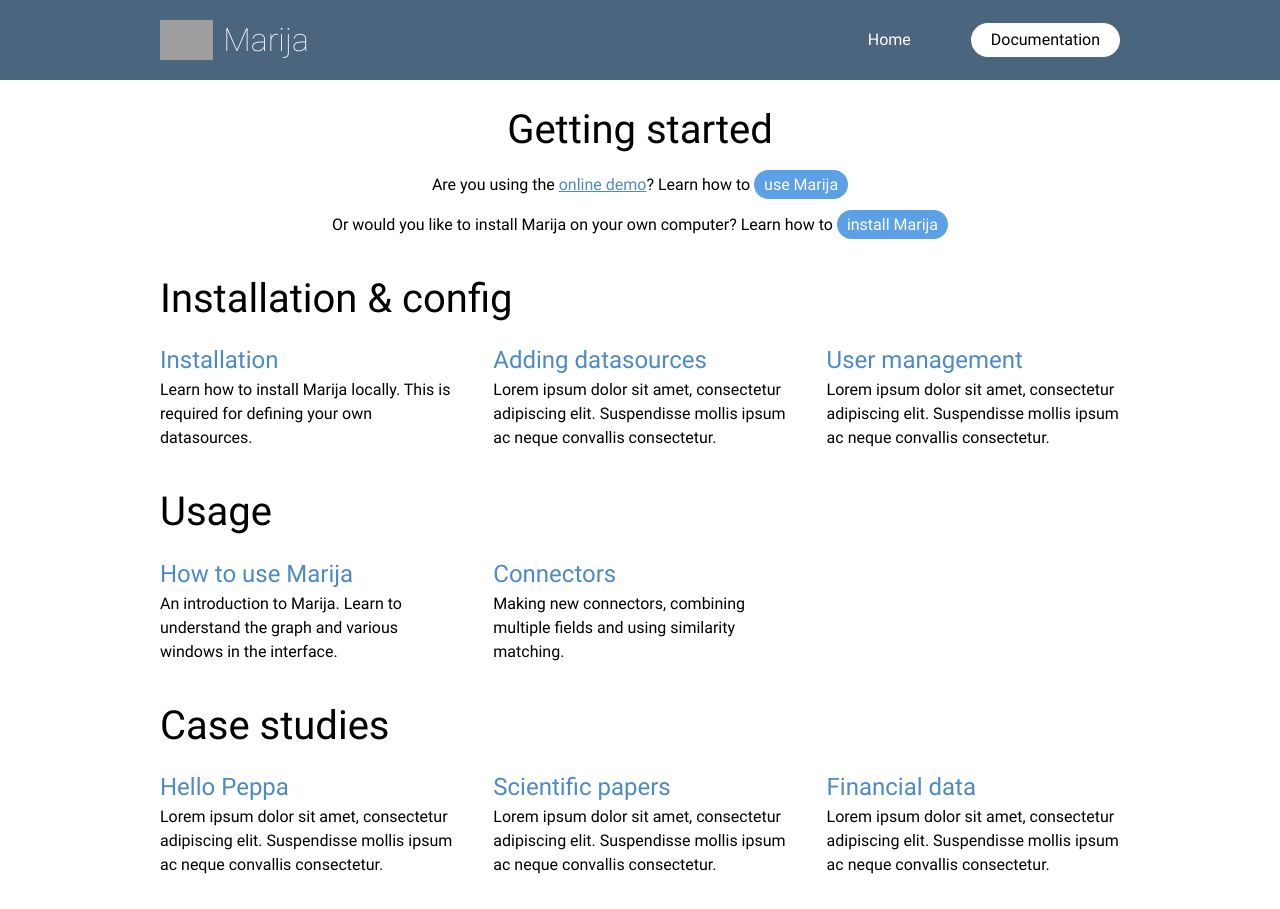
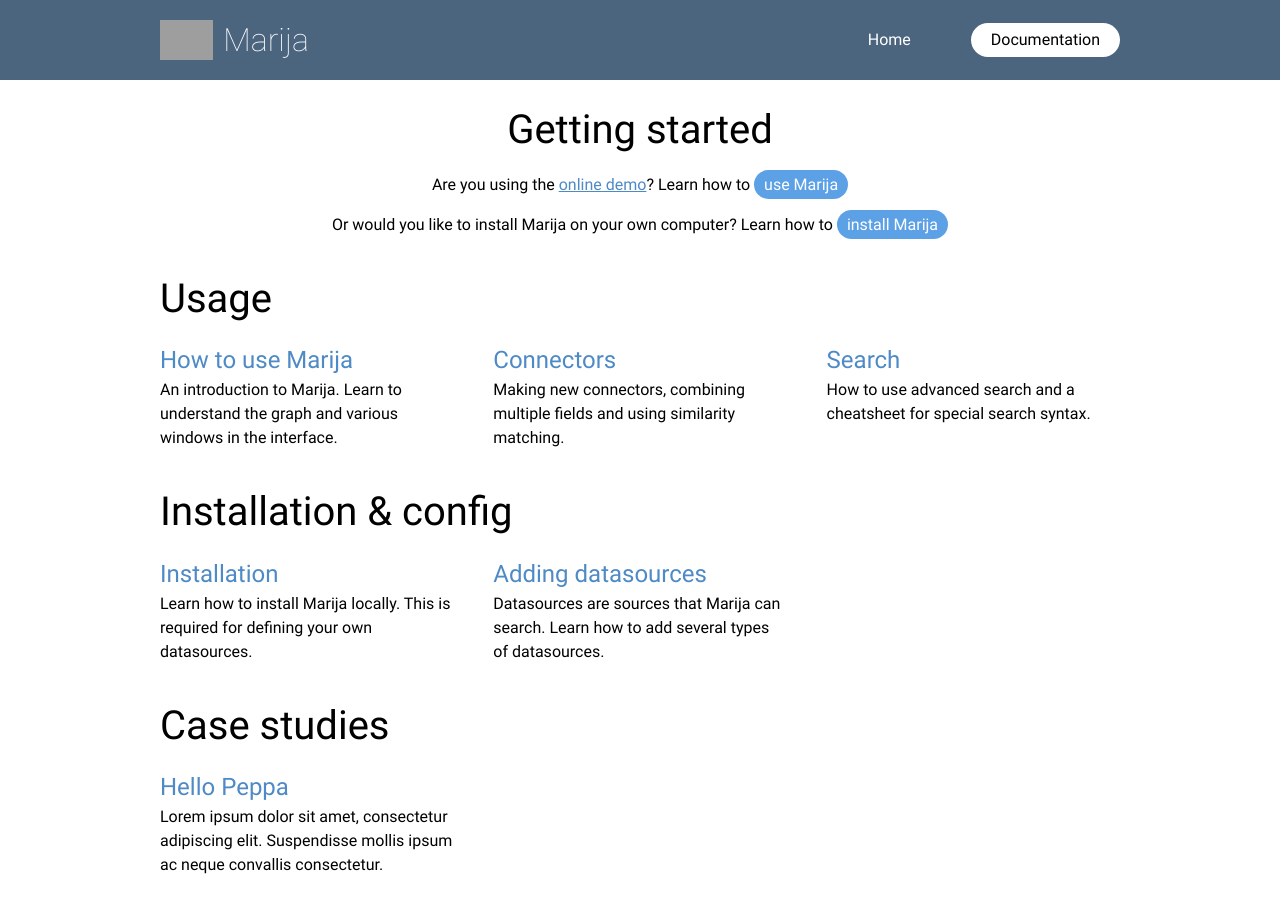
Before and after one commit to marijaio/marija-docs, a Jekyll site: the page built from index.html, in a window 1280 px wide. Built offline with Jekyll 4.4.1, drawn with Linux system fonts in a browser that asks for light colours; grey boxes are pictures that could not be loaded.

Commit message:
fix broken links

```diff
--- a/_data/articles.yml
+++ b/_data/articles.yml
@@ -1,3 +1,14 @@
+- title: Usage
+  articles:
+  - title: How to use Marija
+    link: /how-to-use-marija.html
+    description: An introduction to Marija. Learn to understand the graph and various windows in the interface.
+  - title: Connectors
+    link: /connectors.html
+    description: Making new connectors, combining multiple fields and using similarity matching.
+  - title: Search
+    link: /search.html
+    description: How to use advanced search and a cheatsheet for special search syntax.
 - title: Installation & config
   articles:
   - title: Installation
@@ -5,26 +16,9 @@
     description: Learn how to install Marija locally. This is required for defining your own datasources.
   - title: Adding datasources
     link: /adding-datasources.html
-    description: Lorem ipsum dolor sit amet, consectetur adipiscing elit. Suspendisse mollis ipsum ac neque convallis consectetur.
-  - title: User management
-    link: #
-    description: Lorem ipsum dolor sit amet, consectetur adipiscing elit. Suspendisse mollis ipsum ac neque convallis consectetur.
-- title: Usage
-  articles:
-  - title: How to use Marija
-    link: /how-to-use-marija.html
-    description: An introduction to Marija. Learn to understand the graph and various windows in the interface.
-  - title: Connectors
-    link: #
-    description: Making new connectors, combining multiple fields and using similarity matching.
+    description: Datasources are sources that Marija can search. Learn how to add several types of datasources.
 - title: Case studies
   articles:
   - title: Hello Peppa
-    link: #
+    link: /hello-peppa.html
     description: Lorem ipsum dolor sit amet, consectetur adipiscing elit. Suspendisse mollis ipsum ac neque convallis consectetur.
-  - title: Scientific papers
-    link: #
-    description: Lorem ipsum dolor sit amet, consectetur adipiscing elit. Suspendisse mollis ipsum ac neque convallis consectetur.
-  - title: Financial data
-    link: #
-    description: Lorem ipsum dolor sit amet, consectetur adipiscing elit. Suspendisse mollis ipsum ac neque convallis consectetur.
```
Also changed, not shown: connectors.md (added, +6 -0 lines), hello-peppa.md (added, +6 -0 lines), search.md (added, +6 -0 lines).
